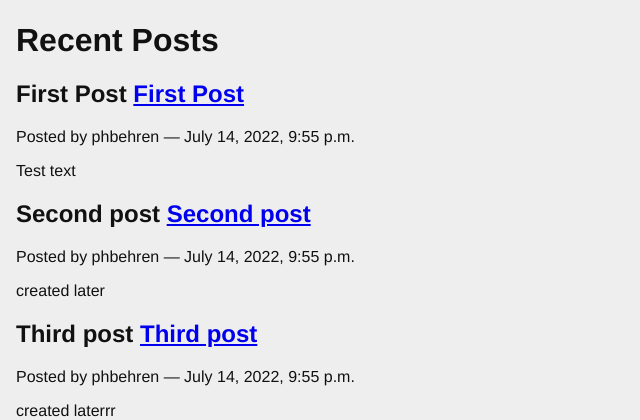
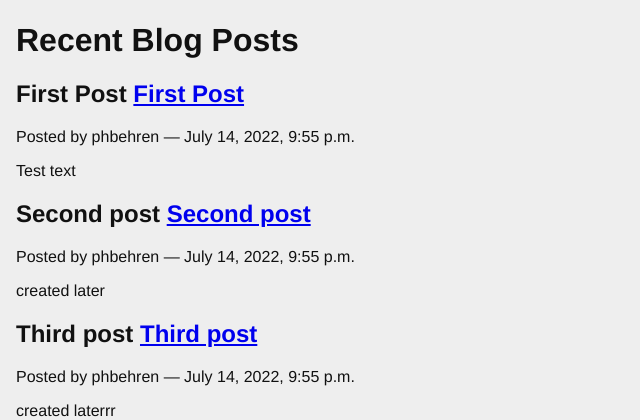
Before and after one commit to pbehrend/django-blog, a Django app: page / in a window 1280 px wide. Shown: the part 20-440 px from the top of the page, without its empty margins (0-640 px from the left). Run offline with Django 3.2, Linux system fonts and the light colour scheme; data comes from the database, SQL or seed files in the repository.

Commit message:
new blog title

```diff
--- a/blogging/templates/blogging/list.html
+++ b/blogging/templates/blogging/list.html
@@ -1,7 +1,7 @@
 {% extends "base.html" %}
 
 {% block content %}
-<h1>Recent Posts</h1>
+<h1>Recent Blog Posts</h1>
 {% comment %} here is where query executes {% endcomment %}
 {% for post in object_list %}
 <div class="post">
```
